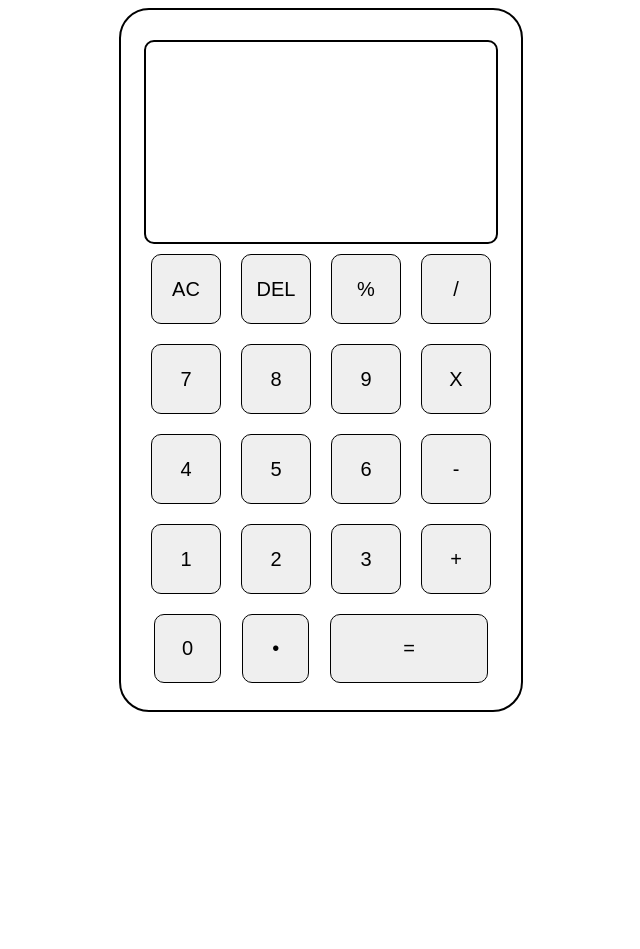
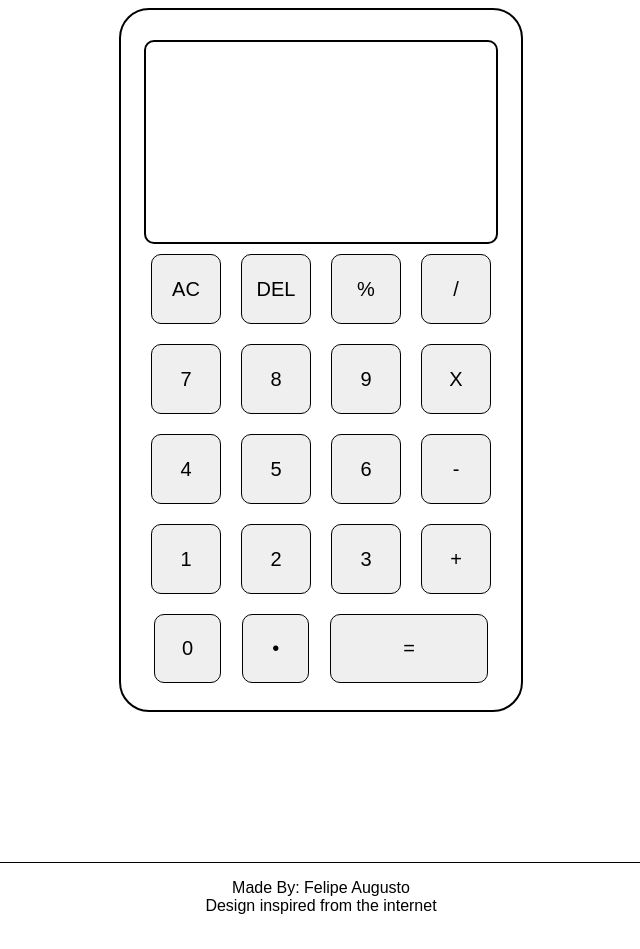
Before and after one commit to FelipeABG/Calculator-ODIN, a plain HTML site: page index.html in a window 1280 px wide. Shown: the whole page, without its empty margins (319-959 px from the left). Before the commit the page ends 800 px from the top, so only its background shows below. Drawn offline with Linux system fonts and the light colour scheme.

Commit message:
Add footer

```diff
--- a/index.html
+++ b/index.html
@@ -36,5 +36,10 @@
             <button class="equal-button operation-button">=</button>
         </div>
     </div>
+    <footer>
+        <pre>Made By: Felipe Augusto
+Design inspired from the internet
+        </pre>
+    </footer>
 </body>
 </html>
--- a/styles.css
+++ b/styles.css
@@ -1,5 +1,15 @@
 *{
     font-family: Arial, Helvetica, sans-serif;
+}
+
+
+footer{
+    border-top: 1px solid black;
+    margin-top: 150px;
+}
+
+pre{
+    text-align: center;
 }
 
 .container{
@@ -11,6 +21,7 @@
     display: flex;
     flex-direction: column;
     align-items: center;
+
 }
 
 .display{
@@ -44,6 +55,7 @@
     border: 1px solid black;
     border-radius: 10px;
     font-size: 20px;
+
 }
 
 .zero-button{
```
